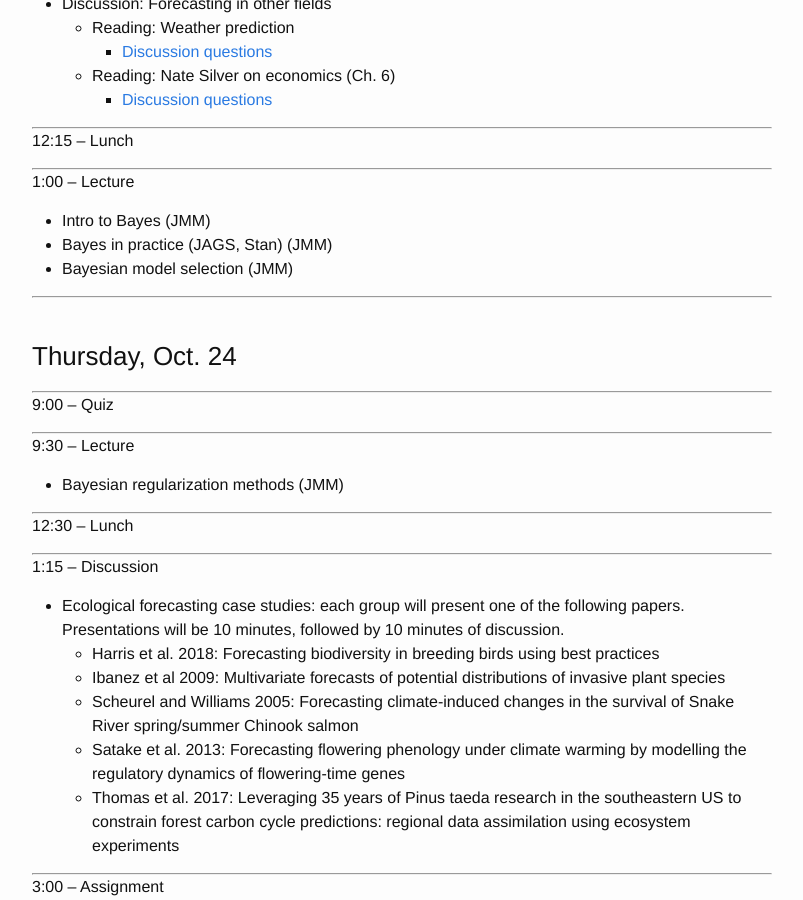
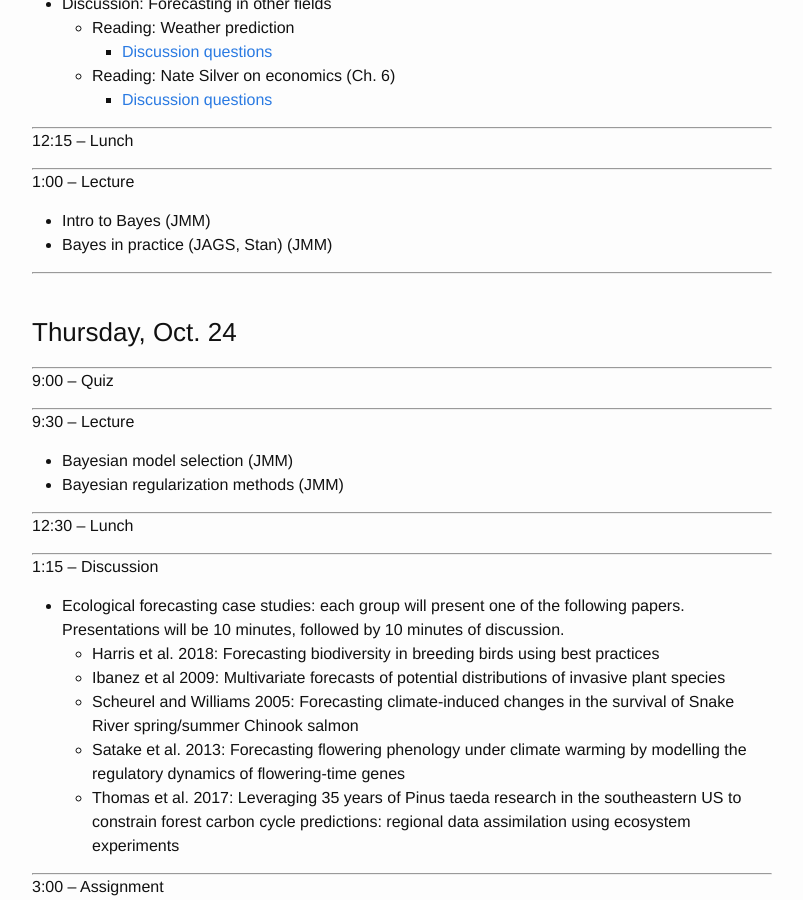
Before and after one commit to pbadler/forecasting-course-short, a Jekyll site: the page built from schedule.md, in a window 1280 px wide and 900 px high, scrolled down 2006 px. Shown: the whole window, without its empty margins (238-1041 px from the left). Built offline with Jekyll 4.4.1, drawn with Linux system fonts in a browser that asks for light colours; part of the change alters nothing that is shown.

```diff
--- a/schedule.md
+++ b/schedule.md
@@ -128,7 +128,6 @@ layout: page
 
  * Intro to Bayes (JMM)
  * Bayes in practice (JAGS, Stan) (JMM)
- * Bayesian model selection (JMM)
 
 ***
 <br/>
@@ -141,6 +140,7 @@ layout: page
 ***
 9:30 -- Lecture
 
+ * Bayesian model selection (JMM)
  * Bayesian regularization methods (JMM)
 
 ***
```
